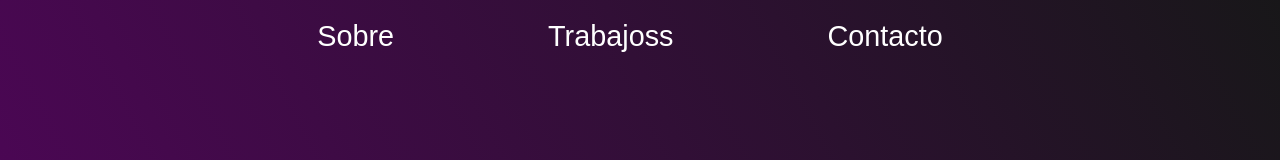
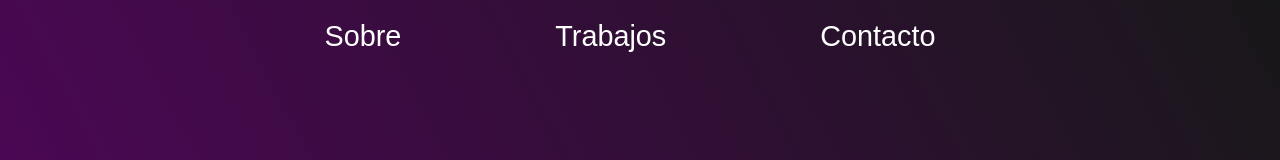
Before and after one commit to AntonioRiveros1/AntonioRiveros1.github.io, a plain HTML site: page index.html in a window 1280 px wide. Shown: the top 160 px of the page. Drawn offline with Linux system fonts and the light colour scheme.

Commit message:
le saque la s

```diff
--- a/index.html
+++ b/index.html
@@ -18,7 +18,7 @@
 
     <nav id="navbar">
         <a href="#">Sobre</a>
-        <a href="#projects">Trabajoss</a>
+        <a href="#projects">Trabajos</a>
         <a href="#work">Contacto</a>
     </nav>
 
```
